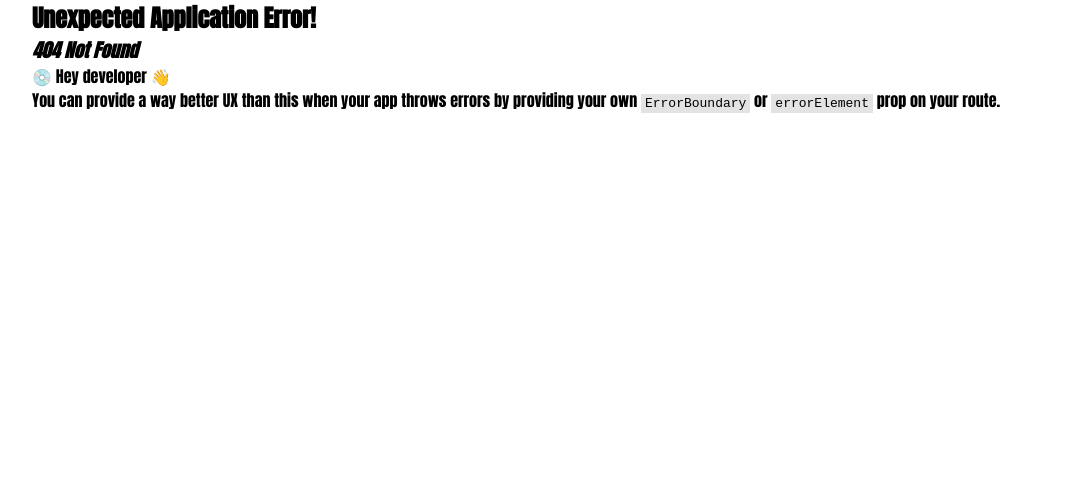
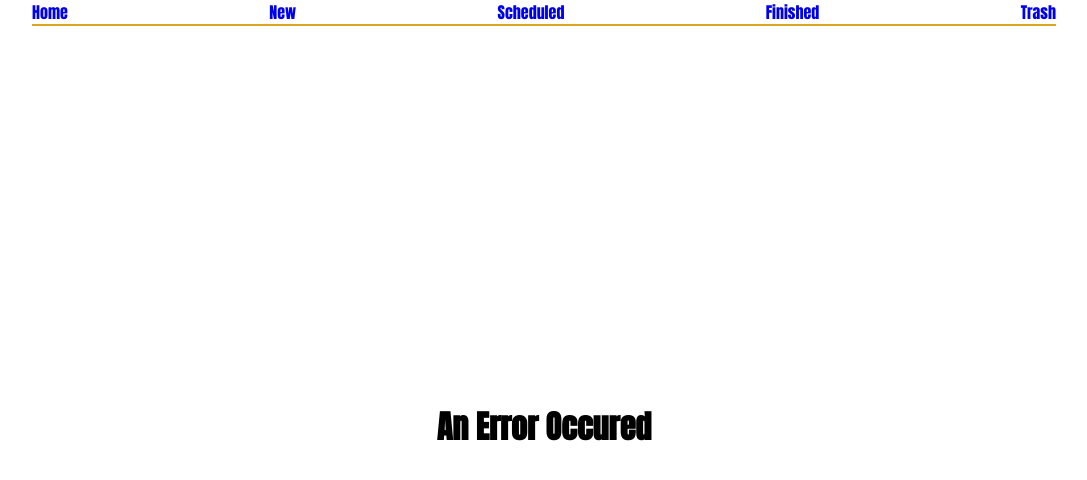
Before and after one commit to mbabarali/FA24-ReactJS-ToDoApp, a React (Create React App) app: page /user in a window 1280 px wide. Before the commit this address had no page. Shown: the top 480 px of the page, without its empty margins (96-1183 px from the left). Built offline with nearby package versions, Linux system fonts and the light colour scheme.

Commit message:
Adding error page
Introduced error page on root path

```diff
--- a/src/App.js
+++ b/src/App.js
@@ -12,6 +12,7 @@ import New from "./pages/New";
 import Scheduled from "./pages/Scheduled";
 import Finished from "./pages/Finished";
 import Trash from "./pages/Trash";
+import Error from "./pages/Error";
 
 // ========================================
 // -------------------------------
@@ -22,6 +23,7 @@ const routes_op1 = [
   {
     path: "/",
     element: <Home></Home>,
+    errorElement: <Error></Error>,
   },
   {
     path: "/new-task",
@@ -44,7 +46,7 @@ const routes_op1 = [
 // Defining Routes - Option 2
 // const routes_op2 = createRoutesFromElements(
 //   <Route>
-//     <Route path="/" element={<Home></Home>}></Route>
+//     <Route path="/" element={<Home></Home>} errorElement={<Error />}></Route>
 //     <Route path="/new-task" element={<New></New>}></Route>
 //     <Route path="/scheduled-tasks" element={<Scheduled></Scheduled>}></Route>
 //     <Route path="/finished-tasks" element={<Finished></Finished>}></Route>
--- /dev/null
+++ b/src/pages/Error.jsx
@@ -0,0 +1,12 @@
+import Header from "../components/Header";
+
+function Error() {
+  return (
+    <>
+      <Header></Header>
+      <h1 className="App">An Error Occured </h1>
+    </>
+  );
+}
+
+export default Error;
```
